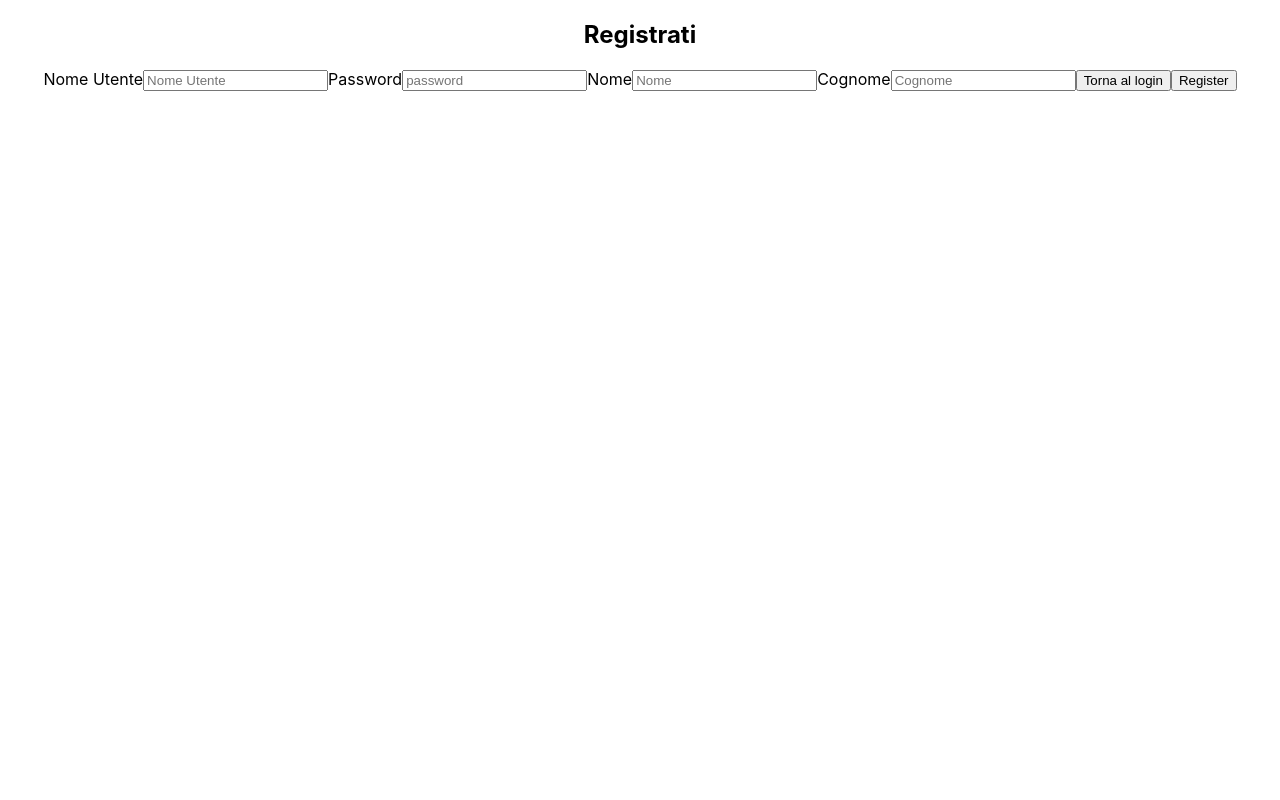
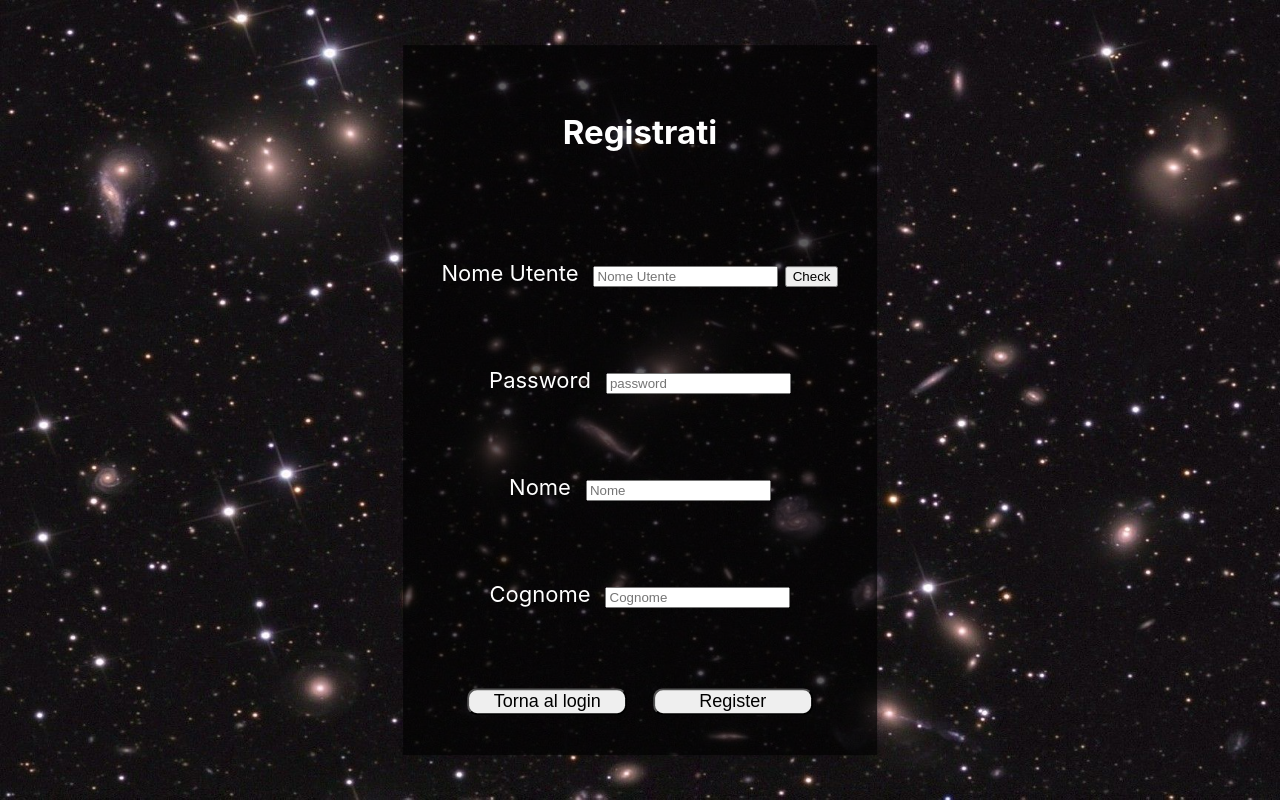
Before and after one commit to Voldrak/StarWars_Planets, a React (Create React App) app: page /register in a window 1280 px wide. Built offline with nearby package versions, Linux system fonts and the light colour scheme.

Commit message:
styled: general style

```diff
--- a/src/App.css
+++ b/src/App.css
@@ -1,3 +1,8 @@
 .App {
+  height: auto;
+  min-height: 100vh;
   text-align: center;
+  background-image: url("./Components/img/spazio_star_wars.jpg");
+  background-repeat: no-repeat;
+  background-size: cover;
 }
--- /dev/null
+++ b/src/Components/Footer/Footer.module.scss
@@ -0,0 +1,8 @@
+.Footer{
+    position:relative;
+    height: 25px;
+    line-height: 25px;
+    width: 100vw;
+    background: rgba(0, 0, 0, 0.887);
+    color: rgb(232, 224, 224);
+}
--- a/src/Components/Footer/index.jsx
+++ b/src/Components/Footer/index.jsx
@@ -0,0 +1,11 @@
+import style from "./Footer.module.scss"
+
+const Footer = () => {
+    return(
+        <div className={style.Footer}>
+            <p>Created by &copy; 2022 Marco Messina</p>
+        </div>
+    )
+}
+
+export default Footer;
--- a/src/Components/Pagination/Pagination.module.scss
+++ b/src/Components/Pagination/Pagination.module.scss
@@ -4,17 +4,18 @@
     justify-content: center;
     gap: 1vw;
     align-items: center;
+    margin-top: 20px;
 
     .pagPrevNext{
         cursor: pointer;
         text-decoration: none;
         border-radius: 10px;
-        background-color: rgba(0, 0, 0, 0.214);
+        background-color: rgba(255, 255, 255);
         transition: all 0.25s;
 
         &:hover{
-            color: red;
-            border: 2px solid red;
+            color: rgba(255, 0, 0, 0.922);
+            border: 2px solid rgba(255, 0, 0, 0.922);
             background-color: transparent;
         }
     }
@@ -26,14 +27,17 @@
         gap: 1vw;
         justify-content: center;
 
+
         .pagNum{
             cursor: pointer;
+            color: white;
             width: 20px;
             height: 20px;
             background-color: transparent;
             border: transparent;
+            font-size: 18px;
             &:hover{
-                color: red;
+                color: rgba(255, 0, 0, 0.922);
             }
         }
     }
--- a/src/Components/PlanetsPreview/PlanetsPreview.module.scss
+++ b/src/Components/PlanetsPreview/PlanetsPreview.module.scss
@@ -1,7 +1,15 @@
 .PlanetsPreview{
-    // display: flex;
-    // flex-wrap: wrap;
-    width: 20vw;
+    width: 25vw;
     height: 300px;
-    border: black 1px solid;
+    border: rgb(255, 255, 255) 1px solid;
+    color: white;
+    font-size: 22px;
+    border-radius: 20px;
 }
+@media screen and (max-width: 1050px){
+    .PlanetsPreview{
+        margin: auto;
+        width: 80%;
+        height: auto;
+    }
+}
--- a/src/Components/PlanetsPreview/index.jsx
+++ b/src/Components/PlanetsPreview/index.jsx
@@ -1,30 +1,26 @@
 import styles from './PlanetsPreview.module.scss';
 import { useState, useEffect } from "react";
-import axios from 'axios';
 
 
 const PlanetsPreview = (props) => {
 
-
-    const [filmsCard, setFilmsCard] = useState()
-
+    const [filmsCard, setFilmsCard] = useState([]);
 
     const data = props.data || {
         name: "Pippo",
-        population: 1000,
+        population: 100,
         diameter: 3300,
         terrain: "jungle",
         films: ["primo film"],
     }
 
     useEffect(() =>{
-    Promise.all(data.films.map(url => fetch(url)
-    .then(response => response.json())
-    .then(data => setFilmsCard(data.title))))
+        Promise.all(data.films.map(url =>fetch(url)
+            .then(resp => resp.json())
+            .then(data => setFilmsCard(data.title))
+            ))
 },[])
-
-// console.log(filmsCard);
-// console.log(data);
+console.log(filmsCard)
 
 
     return (
@@ -33,10 +29,7 @@ const PlanetsPreview = (props) => {
             <p> Population: {data.population}</p>
             <p> Diameter: {data.diameter}</p>
             <p> Terrain: {data.terrain}</p>
-            <p> Film: {filmsCard}</p>
-            {/* {filmsCard.map((c) =>(
-                <p>{c.title}</p>
-            ))} */}
+            <p> Film:{filmsCard}</p>
         </div>
     )
 }
--- a/src/Pages/Login/Login.module.scss
+++ b/src/Pages/Login/Login.module.scss
@@ -0,0 +1,35 @@
+.Login_Page{
+    .Login_form{
+        position: absolute;
+        display: flex;
+        flex-direction: column;
+        top: 50%;
+        left: 50%;
+        transform: translate(-50%, -50%);
+        justify-content: justify;
+        gap: 10vh;
+        font-size: 22px;
+        color: white;
+        background: rgba(0, 0, 0, 0.64);
+        width: auto;
+        height: auto;
+        padding: 5vh 3vw;
+
+        .inputLogin{
+            margin-left: 15px;
+        }
+
+        .wrapper_btnLogin{
+            display: flex;
+            justify-content: center;
+            gap: 2vw;
+
+            .btnLog{
+                font-size: 18px;
+                width: 20vh;
+                border-radius:10px;
+                cursor: pointer;
+            }
+        }
+    }
+}
--- a/src/Pages/Login/index.jsx
+++ b/src/Pages/Login/index.jsx
@@ -29,7 +29,7 @@ const Login = () => {
             <form className={styles.Login_form}>
                 <h1>Accedi</h1>
 
-                <label htmlFor="nome_utente">Nome Utente</label>
+                <label htmlFor="nome_utente">Nome Utente
                 <input
                     value={nameUtente}
                     onChange={(event) => setNameUtente(event.target.value)}
@@ -37,24 +37,27 @@ const Login = () => {
                     name="nome_utente"
                     autoComplete="off"
                     placeholder="Nome utente"
+                    className={styles.inputLogin}
                     required
-                />
+                /></label>
 
-                <label htmlFor="password">Password</label>
+                <label htmlFor="password">Password
                 <input
                     value={password}
                     onChange={(event) => setPassword(event.target.value)}
                     type="password"
                     name="password"
                     placeholder="Password"
+                    className={styles.inputLogin}
                     required
-                />
-                <div>
-                    <button className={styles.register} onClick={registration}>
+                /></label>
+                <div className={styles.wrapper_btnLogin}>
+                    <button className={styles.btnLog} onClick={registration}>
                         Registrati
                     </button>
-                        o
+
                     <button
+                        className={styles.btnLog}
                         type="submit"
                         onClick={loginFunction}
                     >
--- a/src/Pages/Planets/Home.module.scss
+++ b/src/Pages/Planets/Planets.module.scss
@@ -1,6 +1,10 @@
+.title{
+    color: rgb(231, 229, 229);
+}
 .wrapper_Planets{
     display: flex;
     flex-wrap: wrap;
     gap: 3vw;
     margin: 5vh 5vw;
+
 }
--- a/src/Pages/Planets/index.jsx
+++ b/src/Pages/Planets/index.jsx
@@ -1,9 +1,9 @@
 import { useState, useEffect, createContext } from "react";
 import Header from "../../Components/Header";
-
+import Footer from "../../Components/Footer";
 import PlanetsPreview from "../../Components/PlanetsPreview";
 import Pagination from "./../../Components/Pagination";
-import styles from "./Home.module.scss";
+import styles from "./Planets.module.scss";
 
 export const Context = createContext({ value: "", setValue: () => {} });
 const planet = [];
@@ -47,7 +47,7 @@ const Planets = () => {
         <div>
             <Context.Provider value={{ value, setValue }}>
             <Header/>
-                <h1>Planets</h1>
+                <h1 className={styles.title}>Planets</h1>
                 <div className={styles.wrapper_Planets}>
                 {planetsCard.map(( planet,index) =>
                       planet.name.toLowerCase().includes(value.toLowerCase()) && (
@@ -57,7 +57,7 @@ const Planets = () => {
             <Pagination goToPreviousPage={goToPreviousPage} changePage={changePage} goToNextPage={goToNextPage}/>
                 </div>
             </Context.Provider>
-
+            <Footer/>
         </div>
         )
 }
--- a/src/Pages/Register/Register.module.scss
+++ b/src/Pages/Register/Register.module.scss
@@ -0,0 +1,37 @@
+.register_Page{
+    display: flex;
+
+    .register_Form{
+        position: absolute;
+        display: flex;
+        flex-direction: column;
+        top: 50%;
+        left: 50%;
+        transform: translate(-50%, -50%);
+        justify-content: justify;
+        gap: 10vh;
+        font-size: 22px;
+        color: white;
+        background: rgba(0, 0, 0, 0.64);
+        width: auto;
+        height: auto;
+        padding: 5vh 3vw;
+
+        .inputRegister{
+            margin-left: 15px;
+        }
+
+        .wrapper_btnRegister{
+            display: flex;
+            justify-content: center;
+            gap: 2vw;
+
+            .btnRegister{
+                font-size: 18px;
+                width: 20vh;
+                border-radius:10px;
+                cursor: pointer;
+            }
+        }
+    }
+}
--- a/src/Pages/Register/index.jsx
+++ b/src/Pages/Register/index.jsx
@@ -10,8 +10,7 @@ const Register = () => {
     const [password, setPassword] = useState("");
     const [nome, setNome] = useState("");
     const [cognome, setCognome] = useState("");
-    const [checkName, setCheckName] = useState();
-    // const [error, setError] = useState("");
+    const [registerUser, setRegisterUser] = useState({})
 
     let navigate = useNavigate();
 
@@ -19,67 +18,88 @@ const Register = () => {
         navigate('/')
     }
 
-    const register = (event) => {
+    const handleRegister = (event) => {
         event.preventDefault();
+        httpPOST("/registration/", registerUser);
+        alert("account creato")
+        navigate('/')
+
     }
 
-    const checkUsername = (event) => {
-        setNomeUtente(event.target.value);
-        // httpPOST("/check-username", checkName);
-      };
+    const checkUsername = event => {
+        event.preventDefault();
+        httpPOST("/check-username/");
+        if (nomeUtente === "prova"){
+            alert("Username non valido")
+        } else {
+            alert("Success")
+        }
+    }
 
-      console.log(nomeUtente);
+
+      console.log(registerUser);
 
     useEffect(() => {
-        }, []);
+        setRegisterUser({
+            "nome": nome,
+            "cognome": cognome,
+            "username": nomeUtente,
+            "password": password,
+        })
+    }, [nome, cognome, nomeUtente, password]);
 
     return(
         <div className={styles.register_Page}>
-            <form>
+            <form className={styles.register_Form}>
                 <h2>Registrati</h2>
-                <label htmlFor="Nome_Utente">Nome Utente</label>
+                <label htmlFor="Nome_Utente">Nome Utente
                 <input
                     value={nomeUtente}
-                    onChange={checkUsername}
+                    onChange={(event) => setNomeUtente(event.target.value)}
                     type="text"
                     name="Nome_Utente"
                     placeholder="Nome Utente"
+                    className={styles.inputRegister}
                     required
-                />
+                /> <button onClick={checkUsername}>Check</button></label>
 
-                <label htmlFor="password">Password</label>
+                <label htmlFor="password">Password
                 <input
                     value={password}
                     onChange={(event) => setPassword(event.target.value)}
                     type="password"
                     name="password"
                     placeholder="password"
+                    className={styles.inputRegister}
                     required
-                />
+                /></label>
 
-                <label htmlFor="Nome">Nome</label>
+                <label htmlFor="Nome">Nome
                 <input
                     value={nome}
                     onChange={(event) => setNome(event.target.value)}
                     type="text"
                     name="Nome"
                     placeholder="Nome"
+                    className={styles.inputRegister}
                     required
-                />
+                /></label>
 
-                <label htmlFor="Cognome">Cognome</label>
+                <label htmlFor="Cognome">Cognome
                 <input
                     value={cognome}
                     onChange={(event) => setCognome(event.target.value)}
                     type="text"
                     name="Cognome"
                     placeholder="Cognome"
+                    className={styles.inputRegister}
                     required
-                />
+                /></label>
 
-                <button onClick={returnLogin}>Torna al login</button>
-                <button onClick={register}>Register</button>
-
+                <div className={styles.wrapper_btnRegister}>
+                    <button className={styles.btnRegister} onClick={returnLogin}>Torna al login</button>
+                    <button className={styles.btnRegister} type="submit" onClick={handleRegister}>Register</button>
+                </div>
             </form>
 
         </div>
```
Also changed, not shown: src/Components/img/spazio_star_wars.jpg (added).
